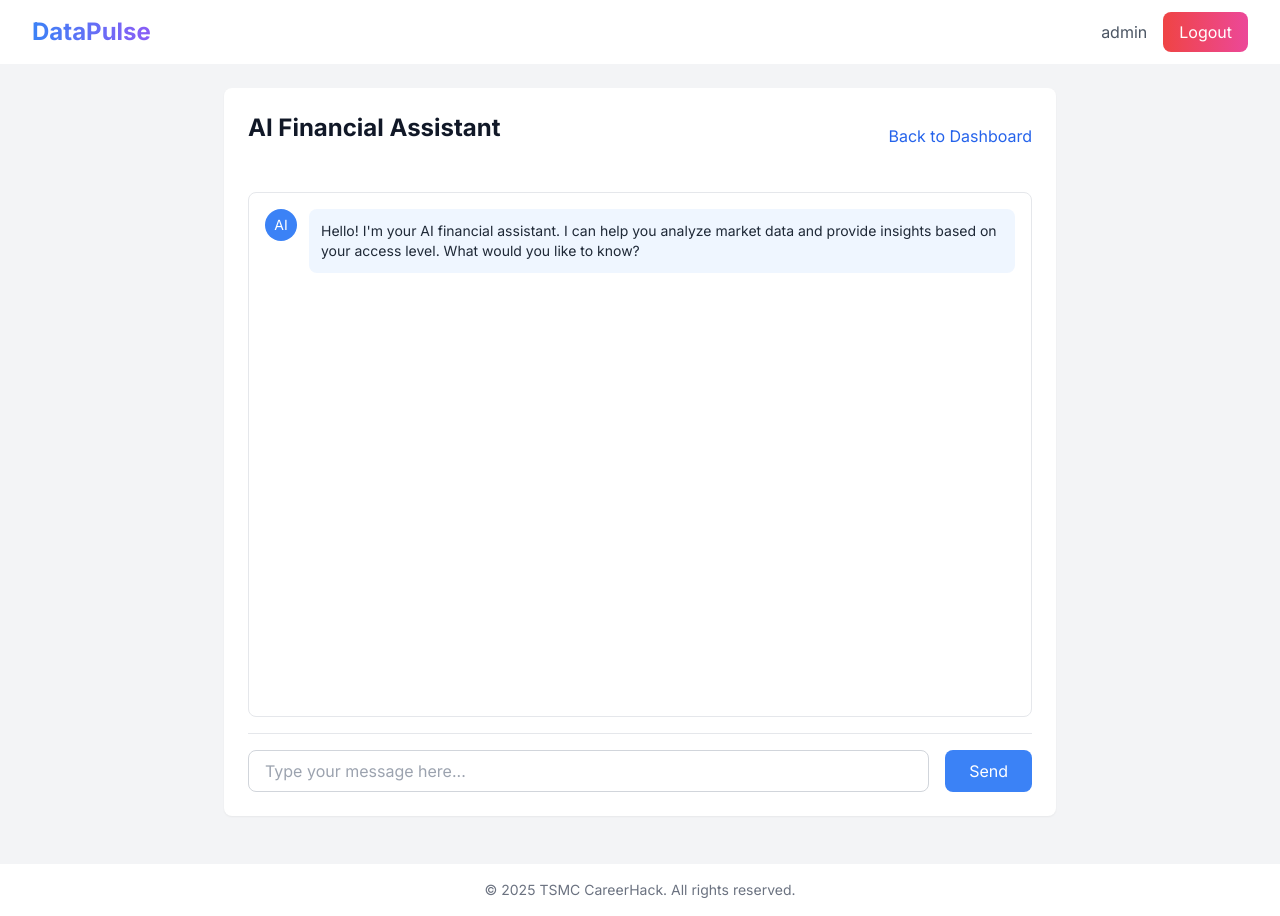
After one commit to lon5948/Market-Analysis-Assistant, a Flask app: page /chatbot in a window 1280 px wide. The commit adds this page. Run offline with Flask 3, Linux system fonts and the light colour scheme; a user stored in the database is signed in; some libraries are stand-ins or nearby versions.

Commit message:
feat: frontend for chatbot

```diff
--- a/app/routes/__init__.py
+++ b/app/routes/__init__.py
@@ -1,6 +1,7 @@
 from app.routes.auth import auth
 from app.routes.main import main
 from app.routes.report import report
+from app.routes.chat import chat
 from app.routes.vis import vis as vis_blueprint
 
 
@@ -9,3 +10,4 @@ def init_app(app):
     app.register_blueprint(main)
     app.register_blueprint(vis_blueprint)
     app.register_blueprint(report)
+    app.register_blueprint(chat)
--- /dev/null
+++ b/app/routes/chat.py
@@ -0,0 +1,11 @@
+from flask import Blueprint, render_template
+from flask_login import login_required, current_user
+import pandas as pd
+import os
+
+chat = Blueprint('chat', __name__)
+
+@chat.route('/chatbot')
+@login_required
+def chatbot():
+    return render_template('chatbot.html')
--- /dev/null
+++ b/app/templates/chatbot.html
@@ -0,0 +1,113 @@
+{% extends "base.html" %}
+
+{% block title %}AI Assistant{% endblock %}
+
+{% block content %}
+<div class="min-h-screen bg-gray-100 py-6">
+    <div class="max-w-4xl mx-auto px-4 sm:px-6 lg:px-8">
+        <div class="bg-white rounded-lg shadow-sm p-6">
+            <div class="flex items-center justify-between mb-8">
+                <h1 class="text-2xl font-bold text-gray-900 mb-4">AI Financial Assistant</h1>
+                <a href="/" class="text-blue-600 hover:text-blue-800">Back to Dashboard</a>
+            </div>
+
+            <!-- Chat container -->
+            <div class="flex flex-col h-[600px]">
+                <!-- Chat messages area -->
+                <div id="chat-messages" class="flex-1 overflow-y-auto mb-4 p-4 border border-gray-200 rounded-lg">
+                    <div class="flex flex-col space-y-4">
+                        <!-- Welcome message -->
+                        <div class="flex items-start">
+                            <div class="flex-shrink-0">
+                                <div class="h-8 w-8 rounded-full bg-blue-500 flex items-center justify-center">
+                                    <span class="text-white text-sm">AI</span>
+                                </div>
+                            </div>
+                            <div class="ml-3 bg-blue-50 p-3 rounded-lg">
+                                <p class="text-sm text-gray-800">
+                                    Hello! I'm your AI financial assistant. I can help you analyze market data and provide insights based on your access level. What would you like to know?
+                                </p>
+                            </div>
+                        </div>
+                    </div>
+                </div>
+
+                <!-- Input area -->
+                <div class="border-t pt-4">
+                    <form id="chat-form" class="flex space-x-4">
+                        <div class="flex-1">
+                            <input type="text"
+                                   id="user-input"
+                                   class="w-full px-4 py-2 border border-gray-300 rounded-lg focus:ring-2 focus:ring-blue-500 focus:border-blue-500"
+                                   placeholder="Type your message here..."
+                                   autocomplete="off">
+                        </div>
+                        <button type="submit"
+                                class="px-6 py-2 bg-blue-500 text-white rounded-lg hover:bg-blue-600 focus:outline-none focus:ring-2 focus:ring-blue-500 focus:ring-offset-2">
+                            Send
+                        </button>
+                    </form>
+                </div>
+            </div>
+        </div>
+    </div>
+</div>
+
+<script>
+function appendMessage(content, isUser = false) {
+    const messagesDiv = document.getElementById('chat-messages');
+    const messageWrapper = document.createElement('div');
+    messageWrapper.className = 'flex items-start mt-4';
+
+    const avatarDiv = document.createElement('div');
+    avatarDiv.className = 'flex-shrink-0';
+    const avatar = document.createElement('div');
+    avatar.className = `h-8 w-8 rounded-full ${isUser ? 'bg-green-500' : 'bg-blue-500'} flex items-center justify-center`;
+    avatar.innerHTML = `<span class="text-white text-sm">${isUser ? 'You' : 'AI'}</span>`;
+    avatarDiv.appendChild(avatar);
+
+    const messageDiv = document.createElement('div');
+    messageDiv.className = `ml-3 ${isUser ? 'bg-green-50' : 'bg-blue-50'} p-3 rounded-lg`;
+    messageDiv.innerHTML = `<p class="text-sm text-gray-800">${content}</p>`;
+
+    messageWrapper.appendChild(avatarDiv);
+    messageWrapper.appendChild(messageDiv);
+    messagesDiv.appendChild(messageWrapper);
+
+    // Scroll to bottom
+    messagesDiv.scrollTop = messagesDiv.scrollHeight;
+}
+
+document.getElementById('chat-form').addEventListener('submit', async (e) => {
+    e.preventDefault();
+    const input = document.getElementById('user-input');
+    const message = input.value.trim();
+
+    if (!message) return;
+
+    // Append user message
+    appendMessage(message, true);
+    input.value = '';
+
+    try {
+        const response = await fetch('/api/chat', {
+            method: 'POST',
+            headers: {
+                'Content-Type': 'application/json',
+            },
+            body: JSON.stringify({ message: message })
+        });
+
+        if (!response.ok) {
+            throw new Error('Network response was not ok');
+        }
+
+        const data = await response.json();
+        appendMessage(data.response);
+    } catch (error) {
+        appendMessage('Sorry, there was an error processing your request. Please try again.');
+        console.error('Error:', error);
+    }
+});
+</script>
+{% endblock %}
```
Also changed, not shown: app/templates/dashboard.html (+23 -5 lines).
